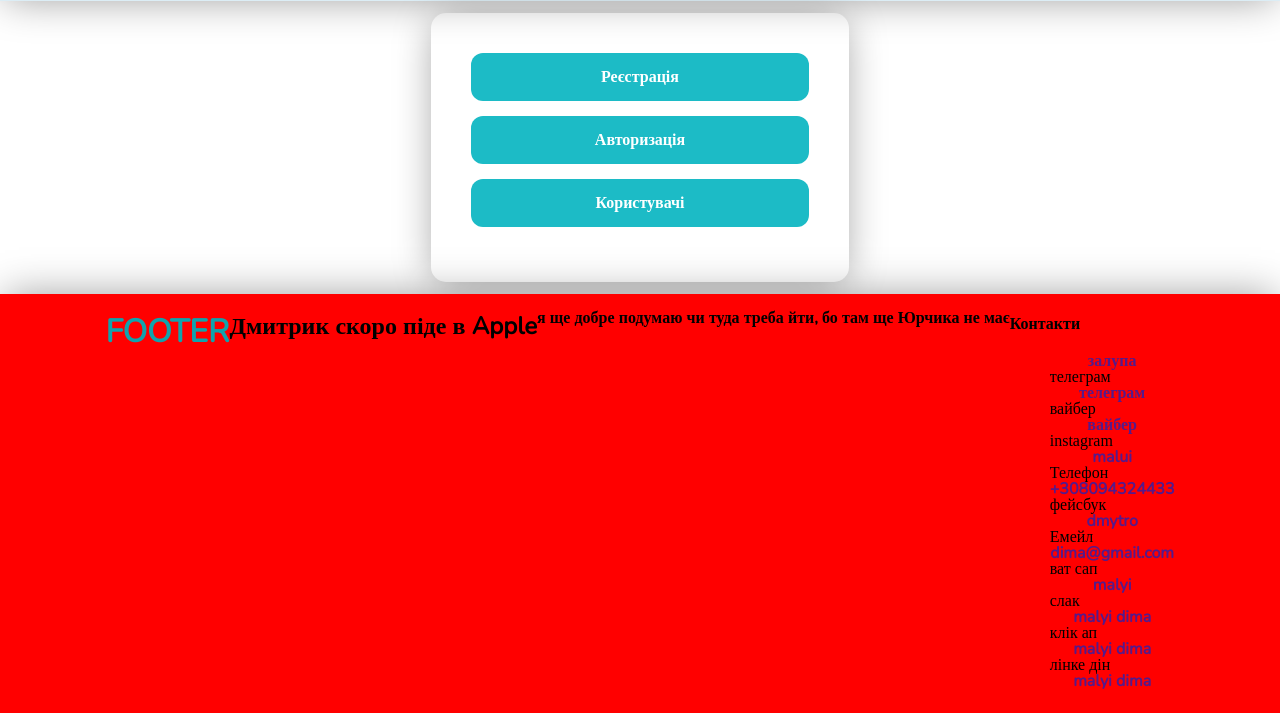
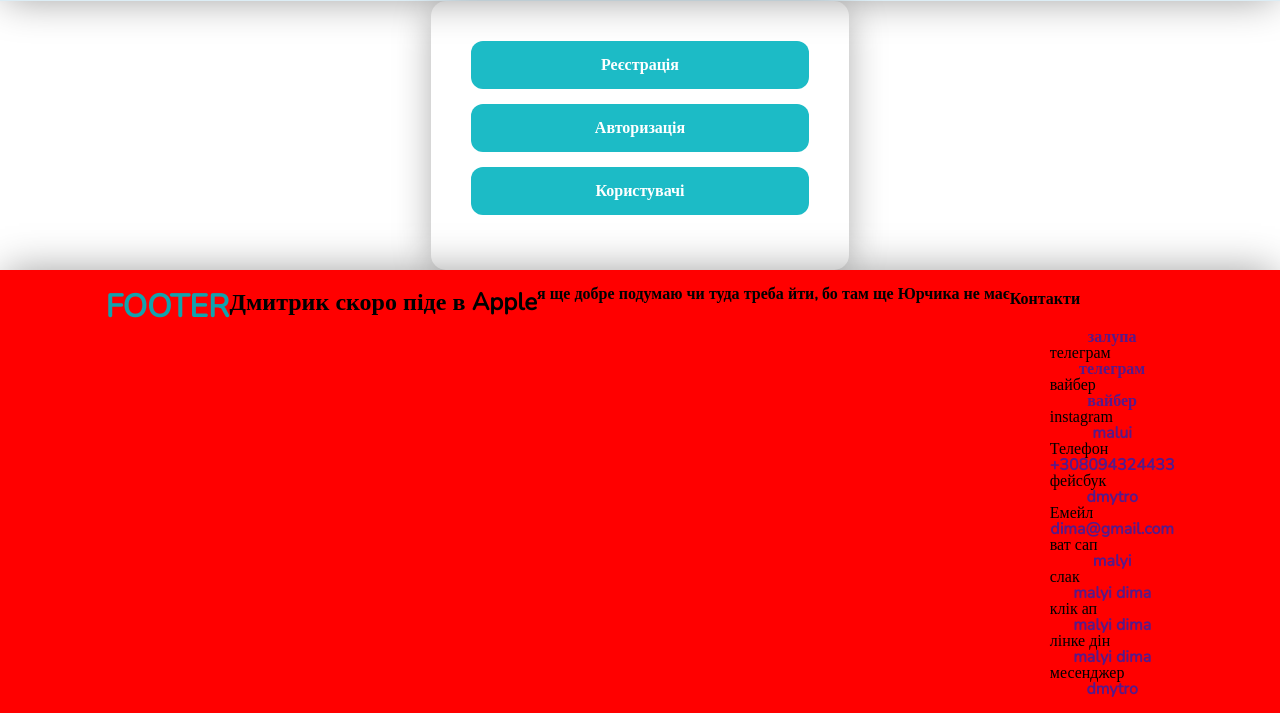
Before and after one commit to Morykvas/git, a PHP site: page /project-shop/index.php in a window 1280 px wide. Shown: the part 95-808 px from the top of the page. Before the commit the page ends 784 px from the top, so only its background shows below. Run offline with PHP 8.4, Linux system fonts and the light colour scheme; some libraries are stand-ins or nearby versions.

Commit message:
месенджер

```diff
--- a/footer.php
+++ b/footer.php
@@ -20,6 +20,7 @@
                                 <li>слак<a href="">malyi dima</a></li>
                                 <li>клік ап<a href="">malyi dima</a></li>
                                 <li>лінке дін<a href="">malyi dima</a></li>
+                                <li>месенджер<a href="">dmytro</a></li>
                             </ul>
                         </div>
                     </div>
```
